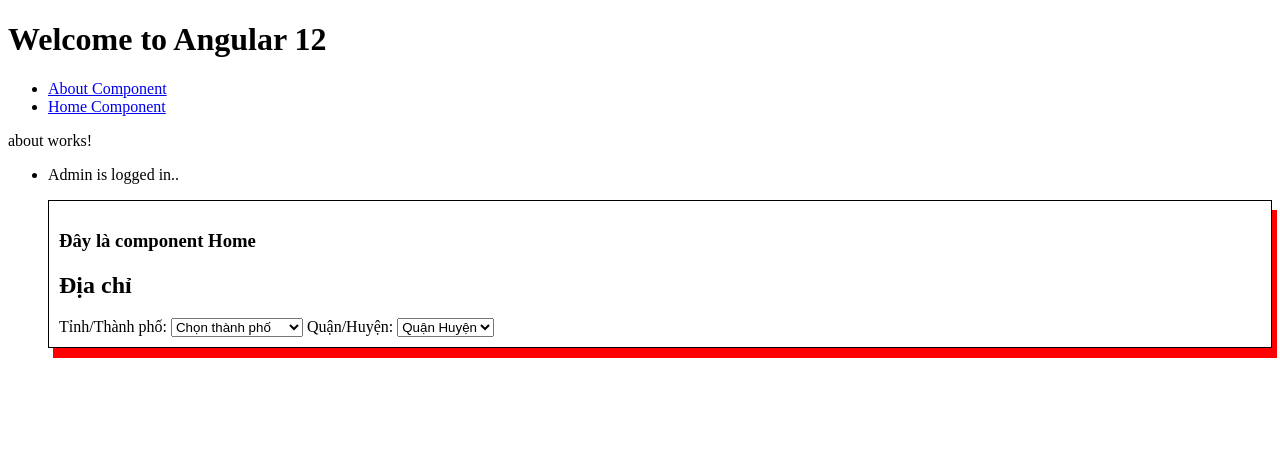
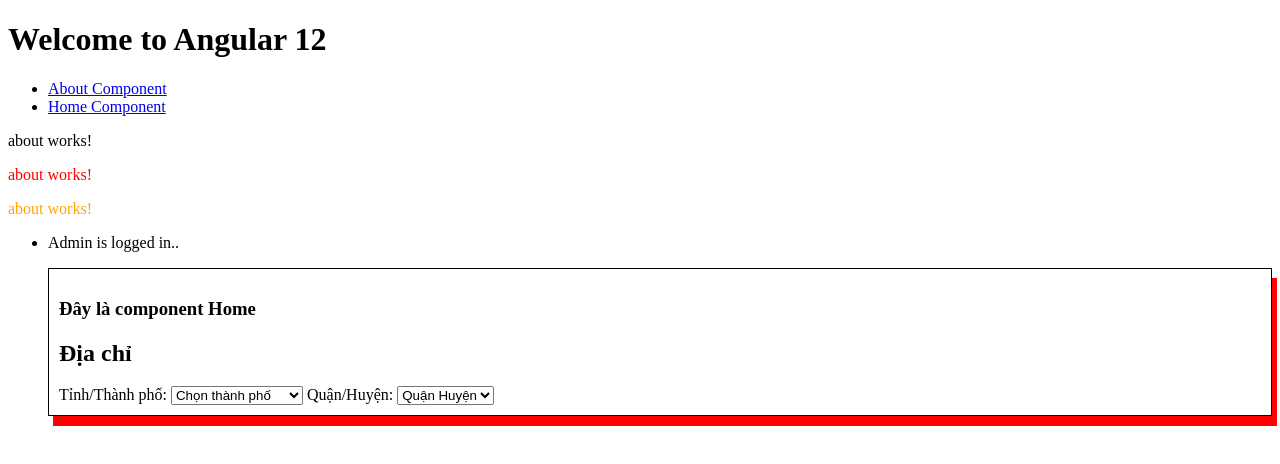
Before and after one commit to dangvth/Angular12, an Angular app: page /about in a window 1280 px wide. Shown: the top 464 px of the page. Built offline with nearby package versions, Linux system fonts and the light colour scheme.

Commit message:
Directive

```diff
--- /dev/null
+++ b/src/app/Directives/high-light.directive.ts
@@ -0,0 +1,17 @@
+import { Directive, ElementRef, Input, OnInit } from '@angular/core';
+
+@Directive({
+  selector: '[appHighLight]'
+})
+export class HighLightDirective implements OnInit {
+  @Input() appHighLight = 'blue';
+
+  constructor(private el: ElementRef) {
+    // this.el.nativeElement.style.color = this.appHighLight;
+  }
+
+  ngOnInit(): void {
+    this.el.nativeElement.style.color = this.appHighLight;
+  }
+
+}
--- a/src/app/about/about.component.html
+++ b/src/app/about/about.component.html
@@ -1,4 +1,6 @@
-<p>about works!</p>
+<p appHighLight>about works!</p>
+<p [appHighLight]="myColor">about works!</p>
+<p [appHighLight]="'orange'">about works!</p>
 <ul [ngSwitch]="loginName">
     <li *ngSwitchCase="'user'">
         <p>User is logged in..</p>
--- a/src/app/about/about.component.ts
+++ b/src/app/about/about.component.ts
@@ -7,6 +7,7 @@
 })
 export class AboutComponent implements OnInit {
   public loginName = 'admin';
+  public myColor = 'red';
 
   constructor() { }
 
--- a/src/app/app.module.ts
+++ b/src/app/app.module.ts
@@ -7,6 +7,7 @@
 import { AboutComponent } from './about/about.component';
 import { OnSalePipe } from './on-sale.pipe';
 import { PageNotFoundComponent } from './page-not-found/page-not-found.component';
+import { HighLightDirective } from './Directives/high-light.directive';
 
 @NgModule({
   declarations: [
@@ -14,7 +15,8 @@
     HomeComponent,
     AboutComponent,
     OnSalePipe,
-    PageNotFoundComponent
+    PageNotFoundComponent,
+    HighLightDirective
   ],
   imports: [
     BrowserModule,
```
Also changed, not shown: 1 other file (tests, documents, lock files or other folders).
